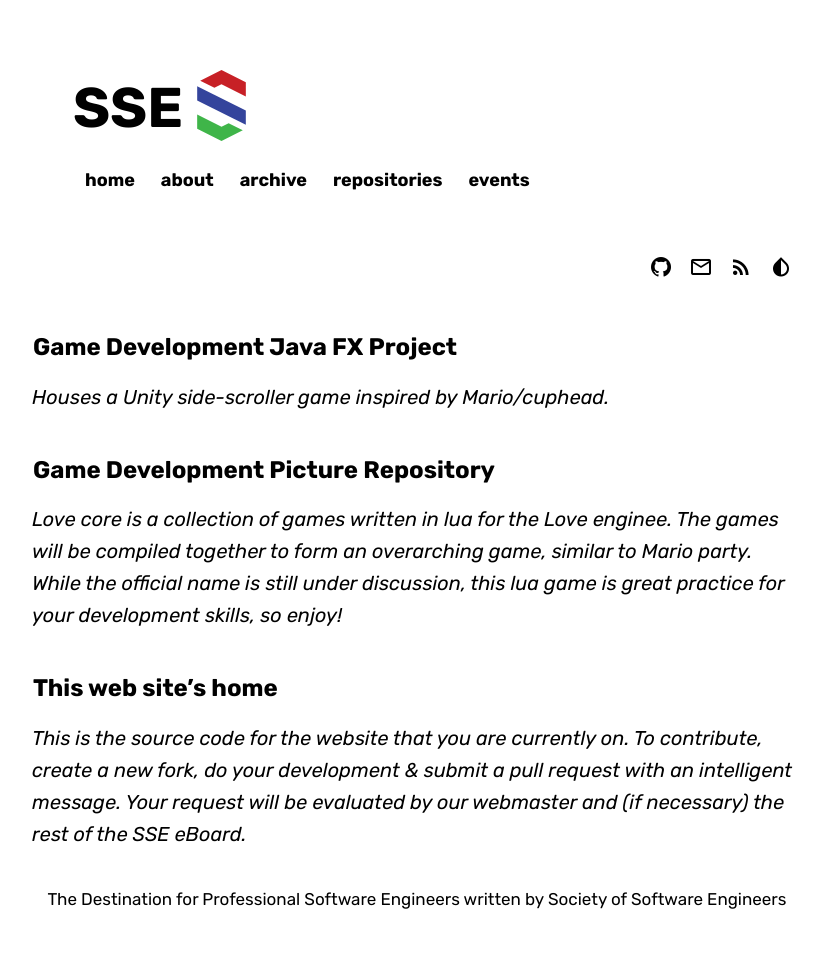
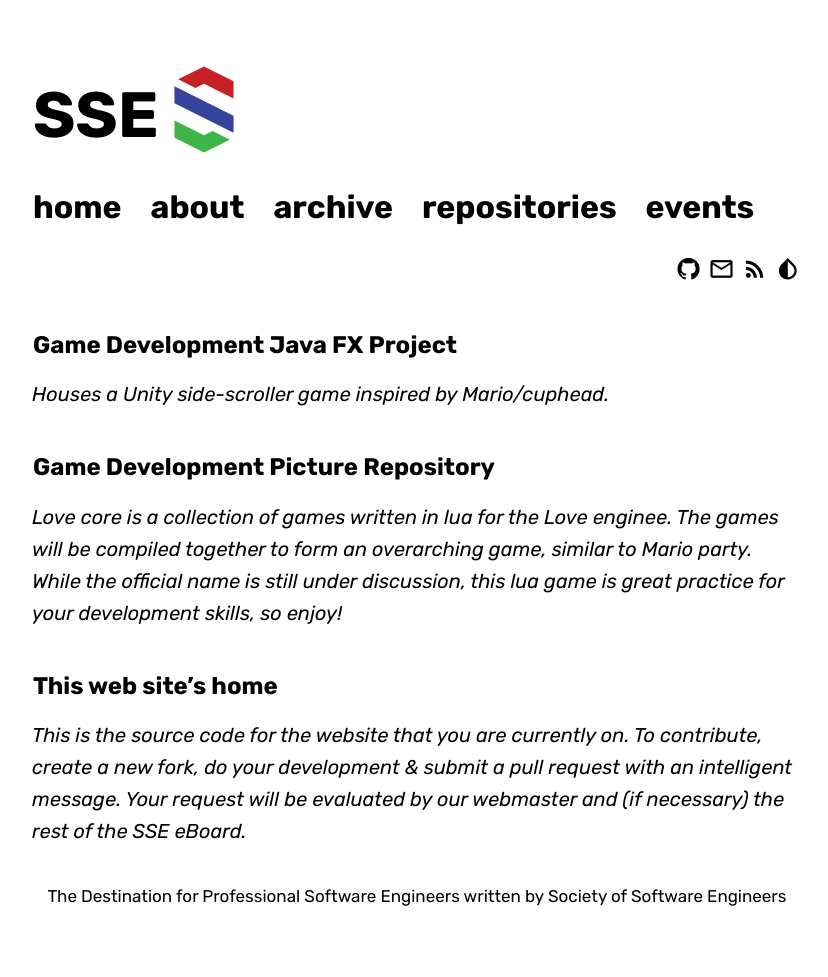
Before and after one commit to msoe-sse/msoe-sse.github.io, a Jekyll site: the page built from _repositories/2018-game-dev-repos.md, in a window 1280 px wide. Shown: the whole page, without its empty margins (223-1051 px from the left). Built offline with Jekyll 4.4.1, drawn with Linux system fonts in a browser that asks for light colours; some web fonts are replaced.

Commit message:
burkhardtr: Huge header update, lol good luck figuring out what I did :)

```diff
--- a/_includes/main/header.html
+++ b/_includes/main/header.html
@@ -1,107 +1,71 @@
 <header>
     <div class="site-navigation">
+
+      <!--Site Title and SVG Logo-->
       <div class="logo">
-
-        <a href="{{ '/' | prepend: site.baseurl }}">{{ site.blog.title }}</a>
-        <object type="image/svg+xml" data="{{ site.blog.logo_path | relative_url }}" class="logosvg">Your browser does not support svg images</object>
+        <a class="logotext" href="{{ '/' | prepend: site.baseurl }}">{{ site.blog.title }}</a>
+        <img class="logosvg" src="{{ site.blog.logo_path | relative_url }}"/>
       </div>
 
-        <ul>
-            <li><a href="{{ '/' | prepend: site.baseurl }}">home</a></li>
-            <li><a href="{{ '/about' | prepend: site.baseurl }}">about</a>
-            </li>
-            <ul class="dropdown"><li class="menu-item sub-menu">
-                <a href="{{ '/about/eboard' | prepend: site.baseurl }}">EBoard</a>
-                <a href="{{ '/about/constitution' | prepend: site.baseurl }}">constitution</a>
-            </ul>
-            </li>
-            <li><a href="{{ '/archive' | prepend: site.baseurl }}">archive</a></li>
-            <li><a href="{{ '/repositories' | prepend: site.baseurl }}">repositories</a></li>
-            <li><a href="{{ '/events' | prepend: site.baseurl }}">events</a></li>
-        </ul>
-        <br/>
-    </div>
-    <div class="social">
-      <ul>
+      <!--Menu Bar and drop downs -->
+      <div class="navigation-bar">
+        <div class="main-menu"><div class="menu-button">menu</div>
+          <div class="main-menu-items">
+            <a class="navigation-bar_link" href="{{ '/' | prepend: site.baseurl }}">home</a>
+            <div class="dropdown-wrapper">
+              <a class="navigation-bar_link" href="{{ '/about' | prepend: site.baseurl }}">about</a>
+              <div class="dropdown-menu-content">
+                <a class="navigation-bar_link_dropdown" href="{{ '/about/eboard' | prepend: site.baseurl }}">eboard</a>
+                <a class="navigation-bar_link_dropdown" href="{{ '/about/constitution' | prepend: site.baseurl }}">constitution</a>
+              </div>
+            </div>
+            <a class="navigation-bar_link" href="{{ '/archive' | prepend: site.baseurl }}">archive</a>
+            <a class="navigation-bar_link" href="{{ '/repositories' | prepend: site.baseurl }}">repositories</a>
+            <a class="navigation-bar_link" href="{{ '/events' | prepend: site.baseurl }}">events</a>
+          </div>
+        </div>
+      </div>
+
+      <!--Social Bar elements-->
+      <div class="social-bar">
         {% if site.author.youtube %}
-        <li>
-            <a href="https://youtube.com/{{ site.author.youtube }}" target="_blank" class="smaller">
+            <a href="https://youtube.com/{{ site.author.youtube }}" target="_blank" class="smaller social-bar_link">
               <span class="icon-youtube"></span>
             </a>
-        </li>
         {% endif %}
+
         {% if site.author.stackoverflow %}
-        <li>
-            <a href="https://stackoverflow.com/{{ site.author.stackoverflow }}" target="_blank" class="smaller">
+            <a href="https://stackoverflow.com/{{ site.author.stackoverflow }}" target="_blank" class="smaller social-bar_link">
               <span class="icon-stackoverflow"></span>
             </a>
-        </li>
         {% endif %}
+
         {% if site.author.twitter %}
-        <li>
-            <a href="https://twitter.com/{{ site.author.twitter }}" target="_blank" class="smaller">
+            <a href="https://twitter.com/{{ site.author.twitter }}" target="_blank" class="smaller social-bar_link">
               <span class="icon-twitter"></span>
             </a>
-        </li>
         {% endif %}
+
         {% if site.author.github %}
-        <li>
-            <a href="https://github.com/{{ site.author.github }}" target="_blank" class="smaller">
+            <a href="https://github.com/{{ site.author.github }}" target="_blank" class="smaller social-bar_link">
               <span class="icon-github"></span>
             </a>
-        </li>
         {% endif %}
+
         {% if site.author.mail %}
-        <li>
-            <a href="mailto:{{ site.author.mail }}" target="_blank">
+            <a href="mailto:{{ site.author.mail }}" target="_blank" class="social-bar_link">
               <span class="icon-mail_outline"></span>
             </a>
-        </li>
         {% endif %}
+
         {% if site.author.rss == true %}
-        <li>
-            <a href="{{ '/feed.xml' | prepend: site.baseurl }}" target="_blank">
+            <a href="{{ '/feed.xml' | prepend: site.baseurl }}" target="_blank" class="social-bar_link">
                 <span class="icon-rss_feed"></span>
             </a>
-        </li>
         {% endif %}
-        <li>
-            <a href="#" onclick="switchTheme()" title="Switch theme?">
+
+            <a href="#" onclick="switchTheme()" title="Switch theme?" class="smaller social-bar_link">
               <span class="icon-invert_colors" id="theme-switcher"></span>
             </a>
-        </li>
-      </ul>
     </div>
 </header>
-<br/>
-<nav id="navbar" class="collapse navbar-collapse">
-  <ul class="nav navbar-nav">
-      {% assign links = site.data.navigation %}
-      {% for link in links %}
-          {% assign class = nil %}
-          {% if page.url contains link.url %}
-              {% assign class = 'active' %}
-          {% endif %}
-          {% if link.sublinks %}
-              <li class="dropdown {{ class }}">
-                  <a href="{{ site.baseurl }}{{ link.url }}" class="dropdown-toggle" data-toggle="dropdown" role="button" aria-haspopup="true" aria-expanded="false">{{ link.title }} <span class="caret"></span></a>
-                  <ul class="dropdown-menu">
-                      {% for sublink in link.sublinks %}
-                          {% if sublink.title == 'separator' %}
-                              <li role="separator" class="divider"></li>
-                          {% else %}
-                              <li>
-                                  <a href="{{ site.baseurl }}{{ sublink.url }}">{{ sublink.title }}</a>
-                              </li>
-                          {% endif %}
-                      {% endfor %}
-                  </ul>
-              </li>
-          {% else %}
-              <li class="{{ class }}">
-                  <a href="{{ site.baseurl }}{{ link.url }}">{{ link.title }}</a>
-              </li>
-          {% endif %}
-      {% endfor %}
-  </ul>
-</nav>
--- a/_sass/_base.scss
+++ b/_sass/_base.scss
@@ -44,12 +44,12 @@ a, .a {
   color: var(--link-color);
   text-decoration: none;
   position: relative;
-  border-bottom: 0.18rem solid transparent;
+  border-bottom: 0.2rem solid transparent;
   transition: border 0.15s;
 
     &:hover, &:focus {
       text-decoration: none;
-      border-bottom: 0.15em solid;
+      border-bottom: 0.2rem solid;
     }
     strong {
       color: inherit;
@@ -131,9 +131,3 @@ hr {
   max-width: 30%;
   border: 0.1em solid var(--shadow-color);
 }
-
-img {
-    margin: 2.5rem auto;
-    display: block;
-    max-width: 100%;
-}
--- a/_sass/_header.scss
+++ b/_sass/_header.scss
@@ -1,211 +1,230 @@
+/* MSOE-SSE Website
+ * Header re-style
+ *
+ *      This document is the styling for the SSE website header. The primary purpose
+ *      of this re-write is to make the website resizeable and mobile friendly. It does
+ *      this by using the rem and % unit length, if you edit this document, DO NOT ADD
+ *      PIXEL MEASUREMENTS FOR POSITIONING because they are hard coded and make webpages
+ *      ugly when re-sized.
+ *
+ *
+ * Author: R. George Burkhardt
+ * Last Modified: 11/21/2018
+ */
 
-.navigation {
-    min-height: 70px !important;
-    padding-top: 10px;
-}
-.navigation .navbar-brand {
-    padding-right: 28px;
-    width: 280px;
-    border-right: 3px solid rgba(255, 255, 255, 0.1);
-    font-family: "hobo-std", sans-serif;
-    font-style: italic;
-    font-size: 26px !important;
-    color: #5fcf80 !important;
-}
-.navigation .navbar-brand .site-logo {
-    float: left;
-    margin-top: -10px;
-    margin-right: 1rem;
-    width: 250px;
-}
-.navigation #navbar {
-    float: right !important;
-    margin-right: -15px;
-    font-family: 'Helvetica Rounded', Arial, sans-serif;
-    font-size: 16px;
-    font-weight: 400;
-    line-height: 38px;
-    text-shadow: 0 1px 3px rgba(0, 0, 0, .5) !important;
-}
-@media (max-width: 768px) {
-    #navigation #navbar {
-        float: none !important;
-        margin-right: 0;
-    }
-}
-.navigation #navbar .navbar-nav li a {
-    color: #b2bbbd !important;
-}
-.navigation #navbar .navbar-nav li a:hover,
-.navigation #navbar .navbar-nav li a:focus {
-    color: #ffffff !important;
-    border-bottom: 2px solid #ffffff !important;
-}
-.navigation #navbar .navbar-nav .active a {
-    color: #ffffff !important;
-    border-bottom: 2px solid #ffffff !important;
-}
-.navigation #navbar .navbar-nav .dropdown-menu li a {
-    color: #515151 !important;
-    text-shadow: none !important;
+
+// Logo
+
+.logo {
+    /* Provides some spacing for better reading and accessibility between
+        logo and */
+    margin-bottom: 1rem;
 }
 
-header {
-    overflow: visible;
-    margin-bottom: 5rem;
-}
 
-.logo {
-    font-size: 3.5rem;
-    font-weight: $base-font-weight-bold;
-    color: var(--link-color);
+.logotext {
+    /* Make the font pretty */
+    font-size: 4rem;
+    font-weight: 800;
 
-    .logosvg {
-        margin-bottom: -1.0rem;
-    	  height: 4.7rem; /* 2.7rem;*/
-        -webkit-filter: var(--invert-logo-color);
-    }
-}
-// Currently not being used
-// in favor of a drop-down site navigation
-.menu {
-    float: left;
-
-	  ul {
-	    list-style-type: none;
-	    margin-bottom: 0rem;
-	    padding: 0rem;
-	  }
-	  li {
-	    display: inline-block;
-	    margin-right: 1rem;
-	      &:last-child {
-	        margin-right: 0px;
-	      }
-        a {
-          color: var(--text-color-light);
-    	    font-size: $base-font-size;
-    	    font-weight: $base-font-weight;
-    	    display: block;
-          height: 2rem; // reset
-          .smaller {
-            font-size: 0.85em;
-          }
-        }
-	  }
-}
-.site-navigation {
-  display: block;
-  font-size: 18px;
-  font-weight: bold;
-  margin: 40px;
-  overflow: visible;
-}
-
-.site-navigation ul {
-  color: var(--link-color);
-  list-style: none;
-  margin: 0;
-  padding-left: 0;
-}
-
-.site-navigation li {
-  color: black;
-  color: var(--link-color);
-  display: block;
-  float: left;
-  margin: 0 2px 0 0;
-  position: relative;
-  text-decoration: none;
-  padding: 12px;
-}
-
-.site-navigation li a {
-color: var(--text-color-dark);
-text-decoration: none;
-display: block;
-}
-
-.site-navigation li:hover {
-  transition: background 0.2s ease-in-out;
-  background:var(--text-color-dark);
-  cursor: pointer;
+    /* Provide some space between text and logo svg*/
+    padding-right: .5rem;
 
 }
 
-.site-navigation ul li ul {
-  font-size: 16px;
-  background:var(--text-color-dark);
-  visibility: hidden;
-  float: left;
-min-width: 150px;
-  position: absolute;
-transition: visibility 0.65s ease-in;
-margin-top:12px;
-  left: 0;
-  z-index: 999;
+
+.logosvg {
+    /* SVGs are sized by width, this looks decent*/
+    width: 4rem;
+
+    /* Aligns image to the logo text*/
+    vertical-align: top;
 }
 
-.site-navigation ul li:hover > ul,
-.site-navigation ul li ul:hover {
- visibility: visible;
- color: var(--text-color-dark);
+
+
+// Navigation Bar
+
+.navigation-bar {
+    /* Gives breathing room between nav and social while also matching spacing style above*/
+    margin-bottom: 1rem;
 }
 
-.site-navigation ul li ul li {
-  clear: both;
-  padding: 5px 0 5px 18px;
-width: 100%;
+.menu-button {
+    /* Doesn't display button until in menu view at 640px */
+    display: none;
+
+    /* Center to match styles*/
+    text-align: center;
+
+    /* Make text pretty and to match styling */
+    font-size: 2rem;
+    font-weight: 700;
 }
 
-.site-navigation ul li ul li:hover {
-  background: var(--text-color-dark);
+.navigation-bar_link {
+    /* Making the font pretty while also matching logo text style*/
+    font-size: 2rem;
+    font-weight: 700;
+
+    /* Remove underline from links*/
+    text-decoration: none;
+
+    /* Provide spacing between link options; done only on the right as to prevent
+        a left margin which would push the bar out of alignment with the logo div*/
+    margin-right: 1.5rem
 }
 
-// Social icons
-.social {
-    float: right;
-    margin-top: 1.75rem;
-    ul {
-      list-style-type: none;
-      margin: 0;
-      padding: 0;
-    }
-    li {
-      display: inline-block;
-    }
-    li a {
-      display: block;
-      color: var(--text-color-light);
-      text-align: center;
-      font-size: 1.5rem;
-      width: 2.5rem;
 
-      // ugly fix needed for theme switcher icon
-    	&:focus {
-    	  border: none;
-        &:focus:hover {
-          border-bottom: 0.15em solid;
-        }
-  	  }
-  }
+// Social Bar
+
+.social-bar {
+    /* Align the social bar to the right of the window */
+    text-align: right;
+
+    /* Give some breathing room between the */
+    margin-bottom: 1rem;
 }
 
-@media (max-width: 48rem) {
-    header {
-        margin-bottom: 2rem;
+.social-bar_link {
+    /* Make icons pretty and match */
+    font-size: 1.66rem;
+
+    /* Remove underline from link */
+    text-decoration: none;
+}
+
+
+// Dropdown Menu
+
+.dropdown-wrapper {
+    /* Puts the wrapper div class inline with the other link elements so they stay in a
+        nice order */
+    display: inline-block;
+}
+
+.dropdown-menu-content {
+    /* Don't want to display the menu until the parent wrapper div is hovered over*/
+    display: none;
+
+    /* Forces the menu to stay in place and prevents it from moving items when it appears */
+    position: absolute;
+    z-index: 2;
+
+    /* Make the text readable when the menu appears*/
+    background-color: var(--table-border-color);
+
+    /* Gives some spacing for readability */
+    padding: 1rem;
+
+}
+
+.navigation-bar_link_dropdown {
+    /* Making the font pretty while also matching nav bar text style*/
+    font-size: 1.5rem;
+    font-weight: 500;
+
+    /* Provide spacing between link options; done only on the right as to prevent
+        a left margin which would push the bar out of alignment with the logo div*/
+    margin-right: 1rem;
+    margin-bottom: .5rem;
+
+    /* Makes the links display in a downward line*/
+    display: block;
+}
+
+
+// Actions
+
+.dropdown-wrapper:hover .dropdown-menu-content {
+    /* Changes the menu from none to block so it displays*/
+    display: block;
+}
+
+
+
+/* This is mobile view styling - only time you have to use px */
+@media screen and (max-width: 770px) {
+
+    .logo {
+        /* Centers the logo in the middle of the mobile page*/
+        text-align: center;
     }
-    .menu,
-    .social {
-        @include centered-block();
+
+    .main-menu-items {
+        /* Mobile container does not display until hovered over*/
+        display: none;
+
+        /* Center the menu */
+        margin: auto;
+
+        /* Provide some spacing for better reading */
+        padding: .5rem;
+
+        /* Adds a nice background color */
+        background-color: var(--table-border-color);
     }
-    // fake it till you make it
-    .logo {
-      margin-top: 5rem;
-      .logosvg {
+
+    .navigation-bar_link {
+        /* Makes them display in descending order*/
         display: block;
-        margin: -9rem auto 5rem auto;
-        height: 3rem;
-      }
+
+        /* Aligns the text to the left - this design is based off industry standard*/
+        text-align: left;
+
+        /* Make the text pretty */
+        font-size: 1.5rem;
+        text-decoration: none;
+
+        /* Add some spacing for readability */
+        margin-bottom: .1rem;
+
+        /* Making the underline stay under the words only */
+        width: fit-content;
     }
+
+    .navigation-bar_link_dropdown {
+        /* Align text to the left like in the regular menu */
+        text-align: left;
+
+        /* Make the text pretty */
+        font-size: 1rem;
+        text-decoration: none;
+
+        /* Add some spacing for better hierarchy */
+        margin-left: .5rem
+    }
+
+    .dropdown-menu-content {
+        /* Makes the drop down display in descending order */
+        display: block;
+
+        /* Make the drop down appear under the other menu items */
+        position: relative;
+
+        /* Make the color match and the menu pretty */
+        background-color: var(--table-border-color);
+    }
+
+    .menu-button {
+        /* Displays the button when in mobile view */
+        display: block;
+    }
+
+    .main-menu:hover .main-menu-items {
+        /* Displays the mobile menu mobile format */
+        display: block;
+    }
+
+    .social-bar {
+        /* Centers text to match styling in header */
+        text-align: center;
+
+    }
+    .social-bar_link {
+        /* Gives some nice spacing for better reading */
+        margin: .5rem;
+    }
+
+
 }
```
